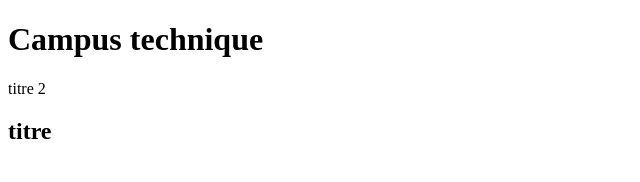
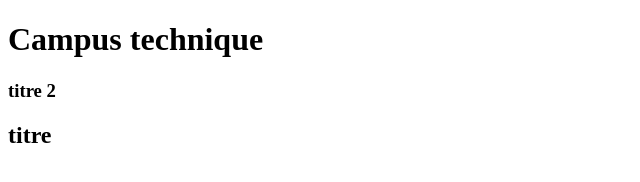
Before and after one commit to xavier-hys/gitsecu, a plain HTML site: page index.html in a window 1280 px wide. Shown: the full height of the page, 0-640 px from the left. Drawn offline with Linux system fonts and the light colour scheme.

Commit message:
modif p->h3

```diff
--- a/index.html
+++ b/index.html
@@ -7,7 +7,7 @@
 </head>
 <body>
     <h1>Campus technique</h1>
-    <p>titre 2</p>
+    <h3>titre 2</h3>
     <h2>titre </h2>
 </body>
 </html>
```
